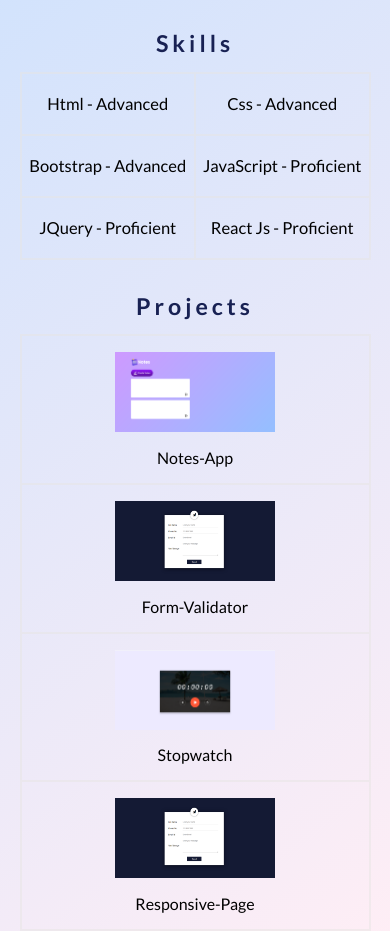
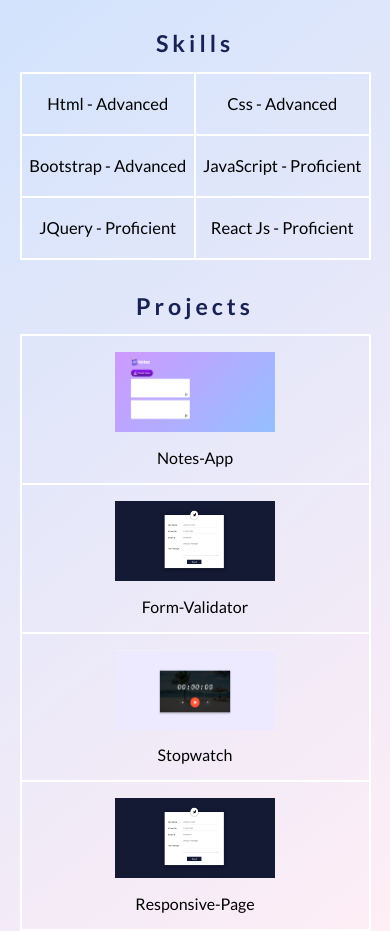
Before and after one commit to lokesh-singal/fake2, a plain HTML site: page profile.html in a window 390 px wide. Shown: the part 511-1442 px from the top of the page. Drawn offline with nearby package versions, Linux system fonts and the light colour scheme.

Commit message:
Update profile-style.css

```diff
--- a/profile-style.css
+++ b/profile-style.css
@@ -250,13 +250,13 @@ html {
     }
 
     .grid-skill {
-        border: 1px solid rgba(232, 229, 228, 0.5);
+        border: 1px solid white;
     }
 
     .skill {
         font-size: 1.035rem;
         padding: 1.25rem 0;
-        border: 1px solid rgba(232, 229, 228, 0.5);
+        border: 1px solid white;
     }
 
     /* Container > Projects*/
@@ -271,13 +271,13 @@ html {
     }
 
     .grid-project {
-        border: 1px solid rgba(232, 229, 228, 0.5);
+        border: 1px solid white;
         grid-template-rows: 1fr;
         grid-template-columns: 1fr;
     }
 
     .project-list {
-        border: 1px solid rgba(232, 229, 228, 0.5);
+        border: 1px solid white;
         padding: 1rem 0;
     }
 
```
